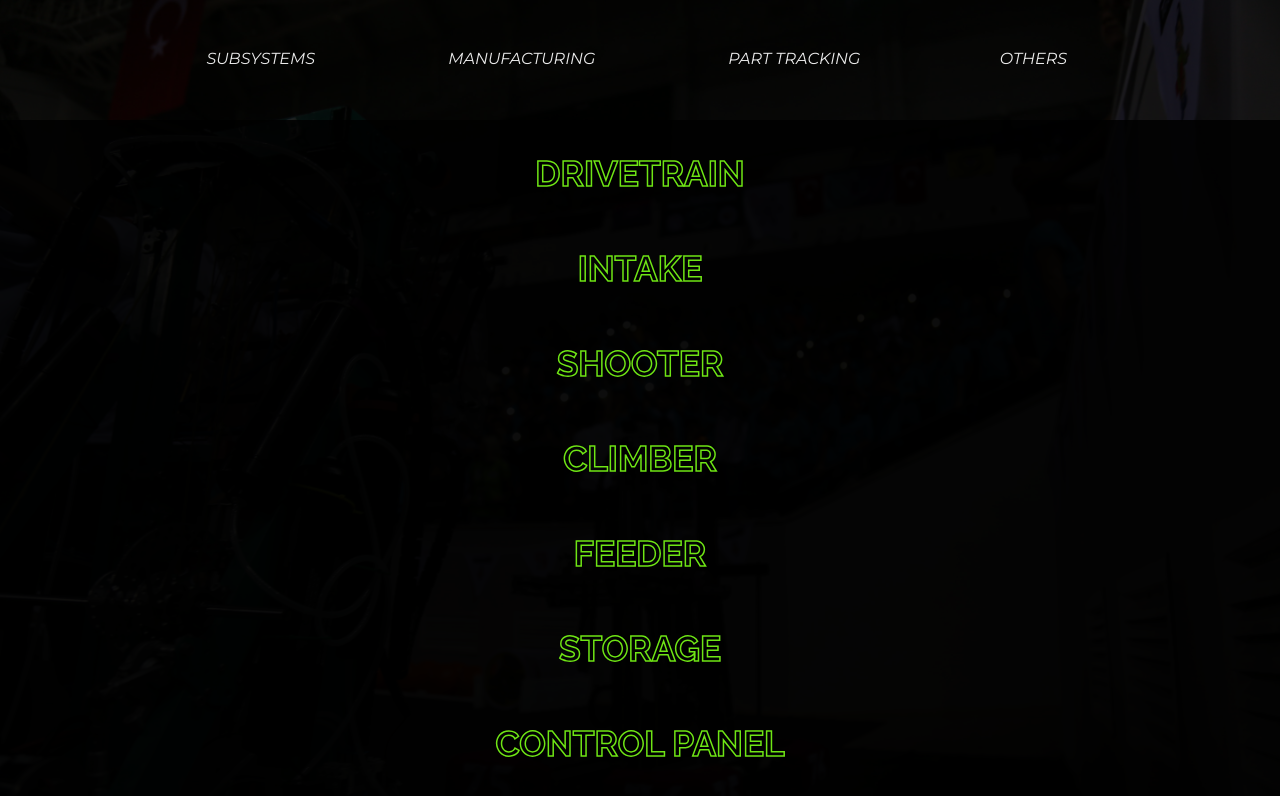
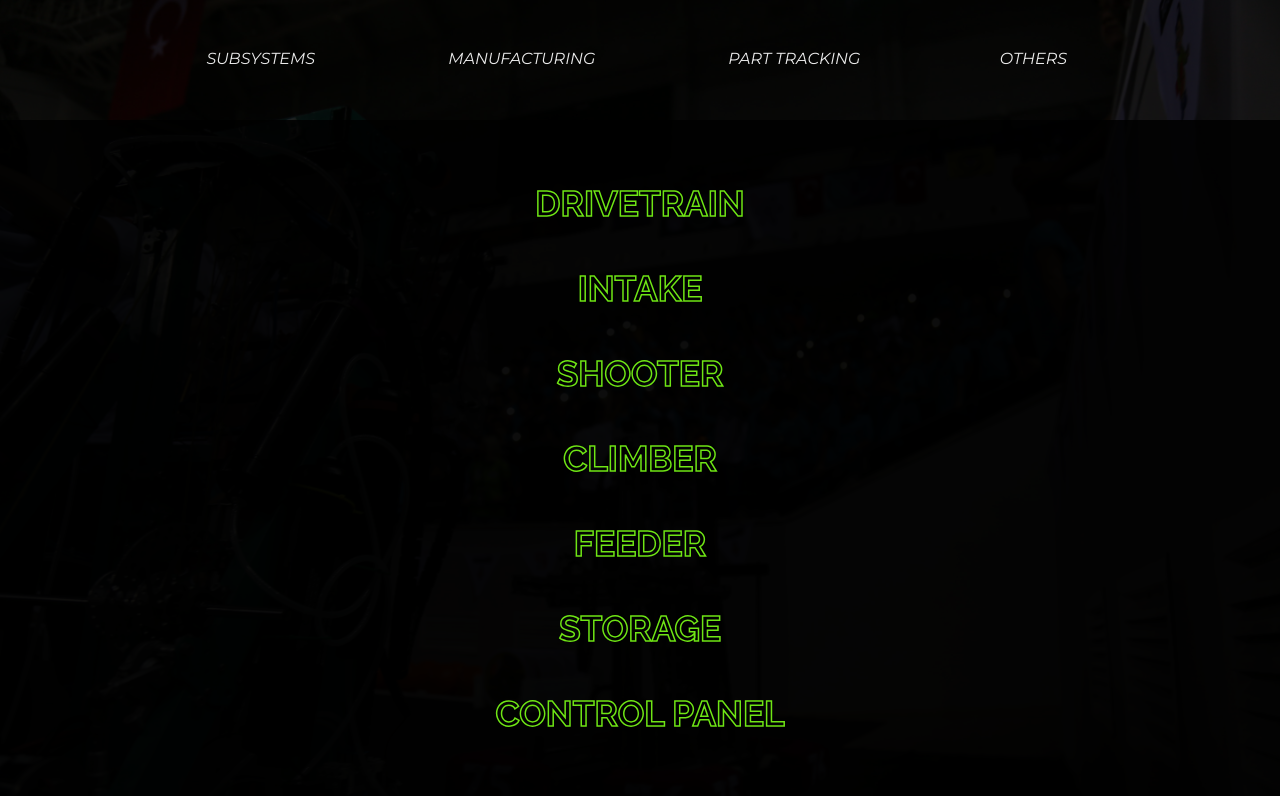
Before and after one commit to X-SHARC/X-SHARC.github.io, a plain HTML site: page index.html in a window 1280 px wide. Both pictures are taken after a click on the item "SUBSYSTEMS". Drawn offline with nearby package versions, Linux system fonts and the light colour scheme.

Commit message:
updated style.css / fixed padding

```diff
--- a/css/style.css
+++ b/css/style.css
@@ -156,7 +156,7 @@ body{
         font-size: 30px;
         color: white;
         min-height: 45px;
-        padding: 25px;
+        padding: 20px;
         text-align: center;
       }
       .menu ul li a {
```
